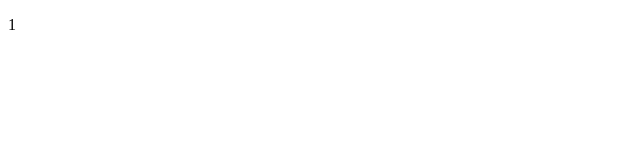
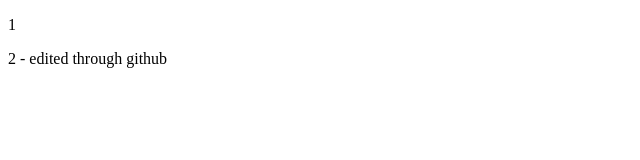
Before and after one commit to kontosgeorge-sdc/lloyds-test-5, a plain HTML site: page web.html in a window 1280 px wide. Shown: the whole page, without its empty margins (0-640 px from the left). Drawn offline with Linux system fonts and the light colour scheme.

Commit message:
Add paragraph with text '2 - edited through github'

```diff
--- a/web.html
+++ b/web.html
@@ -6,5 +6,6 @@
 </head>
 <body>
     <p>1</p>
+    <p>2 - edited through github</p>
 </body>
 </html>
```
